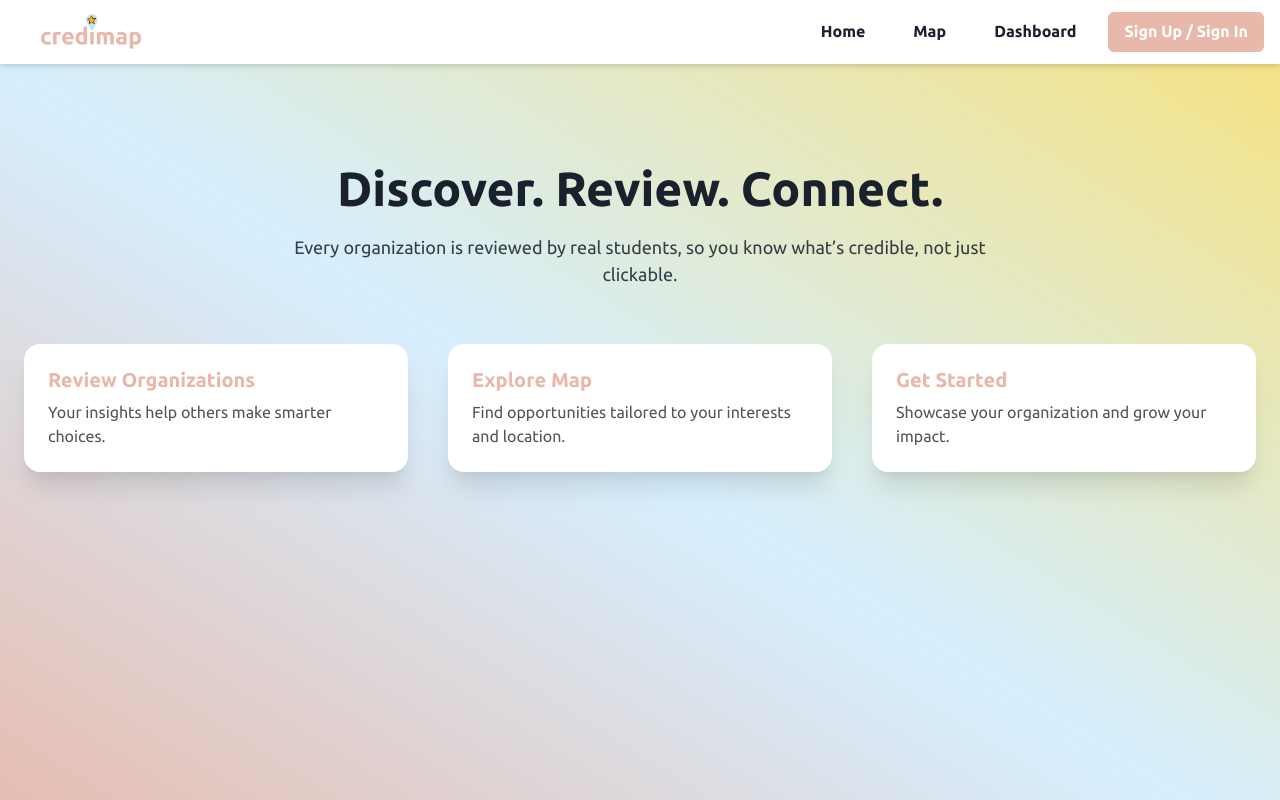
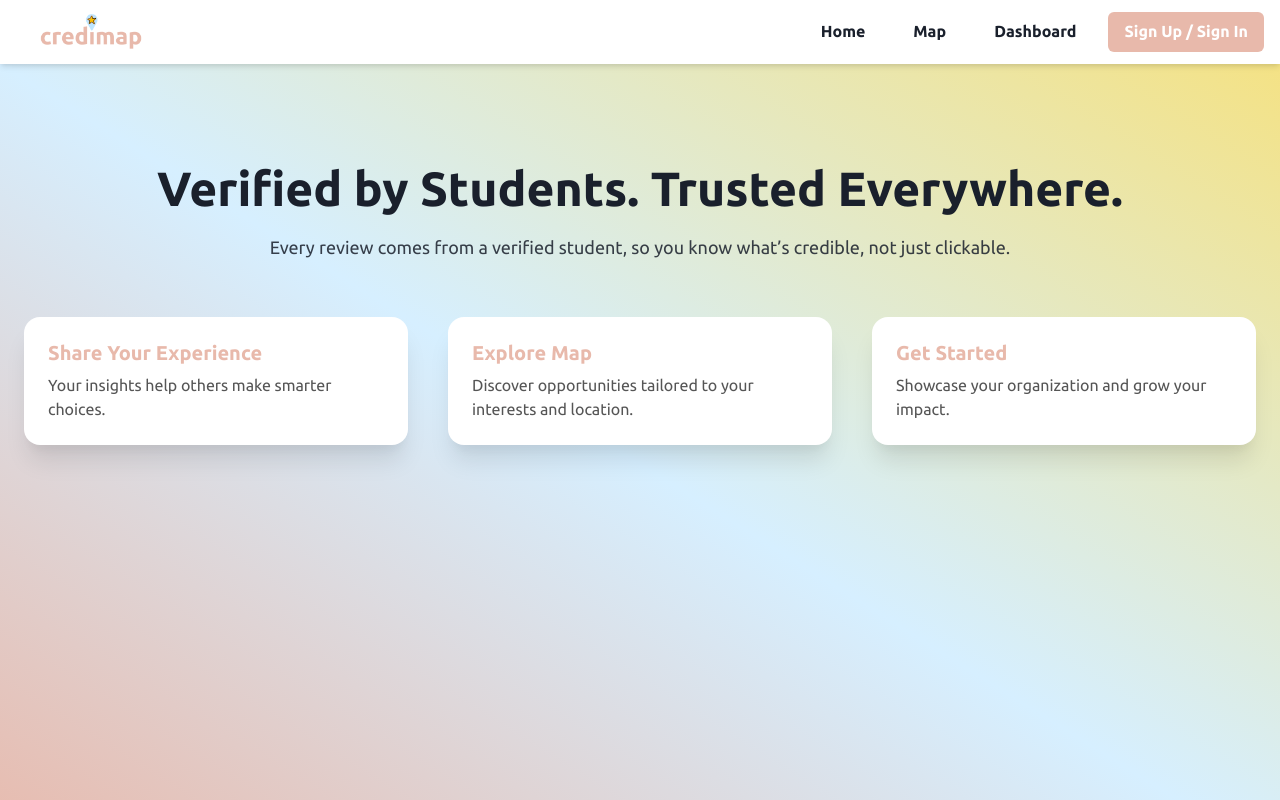
Before and after one commit to aroralakshita/credimap, a React (Create React App) app in the folder client/: page / in a window 1280 px wide. Shown: the top 800 px of the page. Built offline with nearby package versions, Linux system fonts and the light colour scheme.

Commit message:
changed headline

```diff
--- a/client/src/pages/Home.js
+++ b/client/src/pages/Home.js
@@ -23,10 +23,10 @@ export default function Home() {
         color="255"
       >
         <Heading fontSize={{ base: "4xl", md: "5xl" }} fontWeight="bold">
-          Discover. Review. Connect.
+          Verified by Students. Trusted Everywhere.
         </Heading>
         <Text mt={4} fontSize={{ base: "md", md: "lg" }} maxW="3xl" opacity={0.85}>
-          Every organization is reviewed by real students, so you know what’s credible, not just clickable.
+          Every review comes from a verified student, so you know what’s credible, not just clickable.
         </Text>
 
         {/*<HStack spacing={4} mt={8}>
@@ -53,8 +53,8 @@ export default function Home() {
       <Box py={0} px={6} maxW="7xl" mx="auto" mt={-10}>
         <SimpleGrid columns={{ base: 1, md: 3 }} spacing={10}>
           {[
-            { title: "Review Organizations", desc: "Your insights help others make smarter choices.", onClick: () => navigate(`/auth`)},
-            { title: "Explore Map", desc: "Find opportunities tailored to your interests and location.", onClick: () => navigate(`/orgmap`) },
+            { title: "Share Your Experience", desc: "Your insights help others make smarter choices.", onClick: () => navigate(`/auth`)},
+            { title: "Explore Map", desc: "Discover opportunities tailored to your interests and location.", onClick: () => navigate(`/orgmap`) },
             { title: "Get Started", desc: "Showcase your organization and grow your impact.", onClick: () => navigate(`/auth`) },
             //{ title: "⭐ Reviews", desc: "See student reviews & ratings of nonprofits." },
             //{ title: "📊 Dashboard", desc: "Manage org profiles & track reviews easily." },
```
